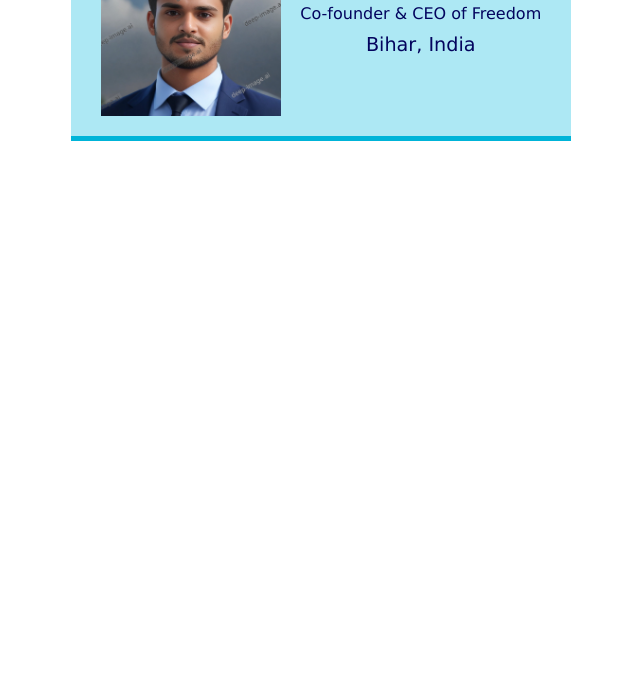
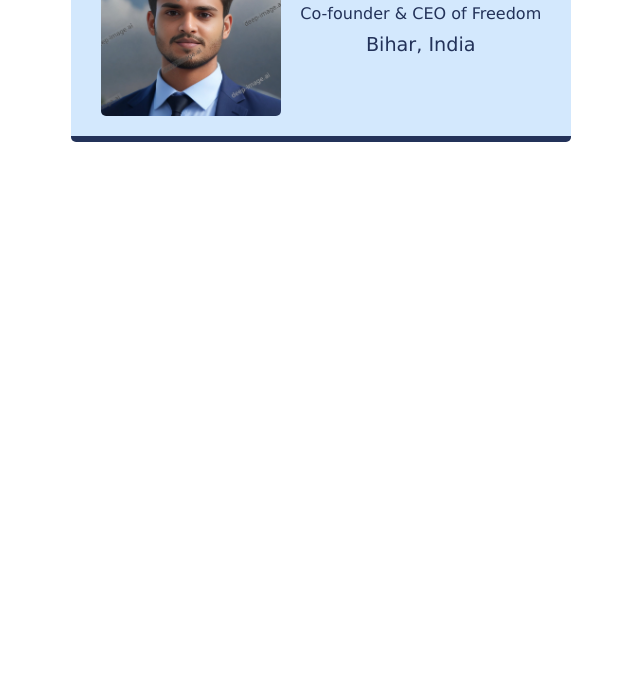
Before and after one commit to aayushraj2024/business-card, a plain HTML site: page index.html in a window 1280 px wide. Shown: the part 104-800 px from the top of the page, without its empty margins (319-959 px from the left). Drawn offline with Linux system fonts and the light colour scheme.

Commit message:
chang some styling

```diff
--- a/styles.css
+++ b/styles.css
@@ -17,20 +17,23 @@ body {
   display: flex;
   justify-content: space-around;
   margin: 0 auto;
-  background-color: #ade8f4;
-  color: #03045e;
-  border-bottom: 5px solid #00b4d8;
+  background-color: #d3e8fdff;
+  color: #233259ff;
+  border-radius: 5px;
+  border-bottom: 6px solid #233259ff;
 }
 
 .card__avatar-wrapper {
   width: 180px;
   height: 180px;
+  border-radius: 5px;
 }
 
 .card__avatar {
   width: 100%;
   aspect-ratio: 1/1;
   object-fit: cover;
+  border-radius: 5px;
 }
 
 .card__details-wrapper {
```
